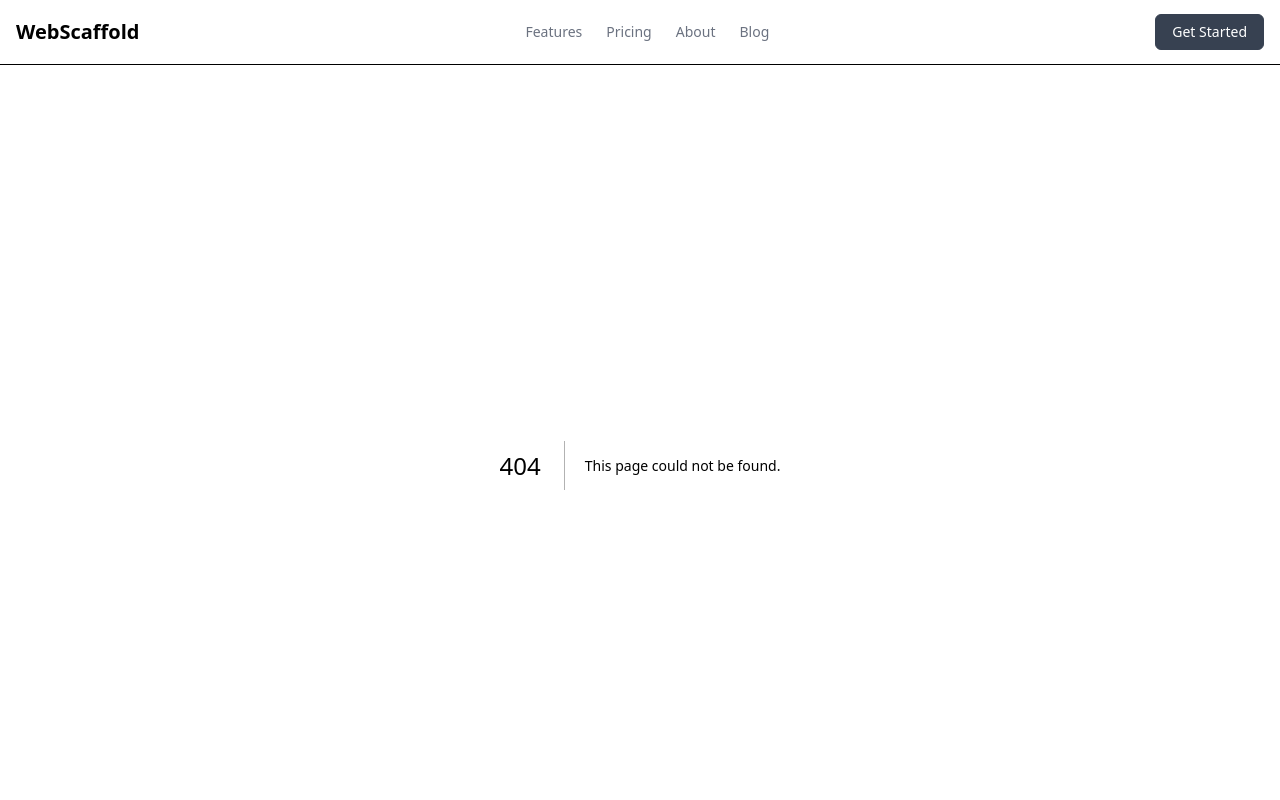
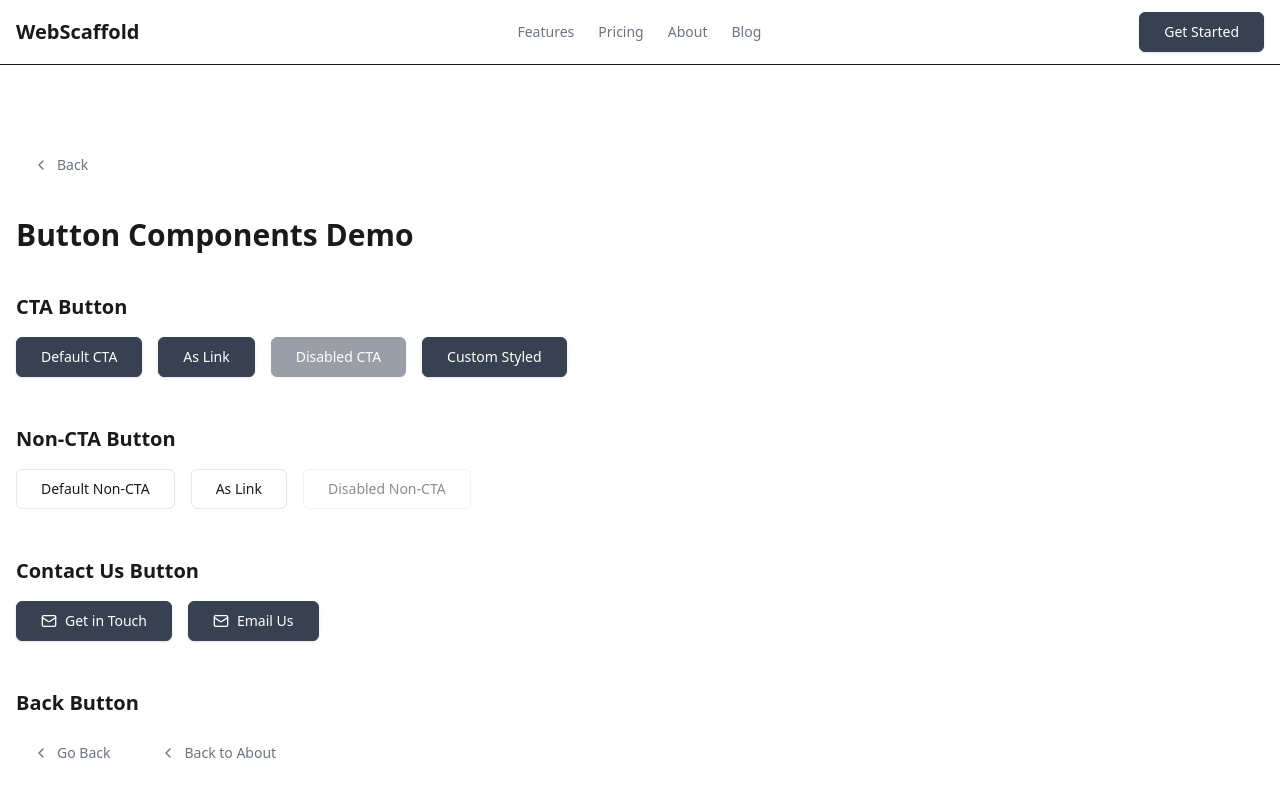
Before and after one commit to SohanShet/web-scaffold, a Next.js app: page /buttons in a window 1280 px wide. Before the commit this address had no page. Shown: the top 800 px of the page. Built offline with nearby package versions, Linux system fonts and the light colour scheme.

Commit message:
button components

```diff
--- /dev/null
+++ b/src/_components/BackButton.tsx
@@ -0,0 +1,49 @@
+import Link from 'next/link';
+import React from 'react';
+
+interface ButtonProps extends React.ButtonHTMLAttributes<HTMLButtonElement> {
+	href?: string;
+	children?: React.ReactNode;
+	className?: string;
+	target?: string;
+	rel?: string;
+}
+
+export function BackButton({ href, children, className = '', ...props }: ButtonProps) {
+	const baseStyles = "inline-flex h-10 items-center justify-center gap-2 rounded-md border border-transparent bg-transparent px-4 py-2 text-sm font-medium text-muted-foreground transition-all hover:text-foreground hover:bg-muted focus-visible:outline-none focus-visible:ring-1 focus-visible:ring-ring disabled:pointer-events-none disabled:opacity-50 active:scale-95";
+
+	const combinedClassName = `${baseStyles} ${className}`;
+
+	const content = (
+		<>
+			<svg
+				xmlns="http://www.w3.org/2000/svg"
+				width="16"
+				height="16"
+				viewBox="0 0 24 24"
+				fill="none"
+				stroke="currentColor"
+				strokeWidth="2"
+				strokeLinecap="round"
+				strokeLinejoin="round"
+			>
+				<path d="m15 18-6-6 6-6" />
+			</svg>
+			{children || "Back"}
+		</>
+	);
+
+	if (href) {
+		return (
+			<Link href={href} className={combinedClassName} {...(props as any)}>
+				{content}
+			</Link>
+		);
+	}
+
+	return (
+		<button className={combinedClassName} {...props}>
+			{content}
+		</button>
+	);
+}
--- /dev/null
+++ b/src/_components/CTAButton.tsx
@@ -0,0 +1,30 @@
+import Link from 'next/link';
+import React from 'react';
+
+interface ButtonProps extends React.ButtonHTMLAttributes<HTMLButtonElement> {
+	href?: string;
+	children: React.ReactNode;
+	className?: string;
+	target?: string;
+	rel?: string;
+}
+
+export function CTAButton({ href, children, className = '', ...props }: ButtonProps) {
+	const baseStyles = "inline-flex h-10 items-center justify-center rounded-md bg-primary px-6 py-2 text-sm font-medium text-primary-foreground border border-primary transition-all hover:bg-muted hover:text-foreground focus-visible:outline-none focus-visible:ring-1 focus-visible:ring-ring disabled:pointer-events-none disabled:opacity-50 active:scale-95 shadow-sm";
+
+	const combinedClassName = `${baseStyles} ${className}`;
+
+	if (href) {
+		return (
+			<Link href={href} className={combinedClassName} {...(props as any)}>
+				{children}
+			</Link>
+		);
+	}
+
+	return (
+		<button className={combinedClassName} {...props}>
+			{children}
+		</button>
+	);
+}
--- /dev/null
+++ b/src/_components/ContactUsButton.tsx
@@ -0,0 +1,50 @@
+import Link from 'next/link';
+import React from 'react';
+
+interface ButtonProps extends React.ButtonHTMLAttributes<HTMLButtonElement> {
+	href?: string;
+	children?: React.ReactNode;
+	className?: string;
+	target?: string;
+	rel?: string;
+}
+
+export function ContactUsButton({ href, children, className = '', ...props }: ButtonProps) {
+	const baseStyles = "inline-flex h-10 items-center justify-center gap-2 rounded-md bg-primary px-6 py-2 text-sm font-medium text-primary-foreground border border-primary transition-all hover:bg-muted hover:text-foreground focus-visible:outline-none focus-visible:ring-1 focus-visible:ring-ring disabled:pointer-events-none disabled:opacity-50 active:scale-95 shadow-sm";
+
+	const combinedClassName = `${baseStyles} ${className}`;
+
+	const content = (
+		<>
+			<svg
+				xmlns="http://www.w3.org/2000/svg"
+				width="16"
+				height="16"
+				viewBox="0 0 24 24"
+				fill="none"
+				stroke="currentColor"
+				strokeWidth="2"
+				strokeLinecap="round"
+				strokeLinejoin="round"
+			>
+				<rect width="20" height="16" x="2" y="4" rx="2" />
+				<path d="m22 7-8.97 5.7a1.94 1.94 0 0 1-2.06 0L2 7" />
+			</svg>
+			{children || "Contact Us"}
+		</>
+	);
+
+	if (href) {
+		return (
+			<Link href={href} className={combinedClassName} {...(props as any)}>
+				{content}
+			</Link>
+		);
+	}
+
+	return (
+		<button className={combinedClassName} {...props}>
+			{content}
+		</button>
+	);
+}
--- a/src/_components/Navbar.tsx
+++ b/src/_components/Navbar.tsx
@@ -4,6 +4,8 @@ import { useState } from 'react';
 import Link from 'next/link';
 import { usePathname } from 'next/navigation';
 import { NavbarContent } from '../_content/types';
+
+import { CTAButton } from './CTAButton';
 
 interface NavbarProps {
 	content: NavbarContent;
@@ -45,12 +47,9 @@ export function Navbar({ content }: NavbarProps) {
 
 				{/* CTA and Mobile Toggle */}
 				<div className="flex items-center gap-4">
-					<Link
-						href={content.cta.href}
-						className="hidden md:inline-flex h-9 items-center justify-center rounded-md bg-primary px-4 py-2 text-sm font-medium text-primary-foreground border border-primary transition-colors hover:bg-muted hover:text-foreground focus-visible:outline-none focus-visible:ring-1 focus-visible:ring-ring disabled:pointer-events-none disabled:opacity-50"
-					>
+					<CTAButton href={content.cta.href} className="hidden md:inline-flex h-9">
 						{content.cta.label}
-					</Link>
+					</CTAButton>
 
 					{/* Mobile Menu Trigger */}
 					<button
@@ -117,13 +116,13 @@ export function Navbar({ content }: NavbarProps) {
 							);
 						})}
 						<div className="pt-4 mt-2 border-t">
-							<Link
+							<CTAButton
 								href={content.cta.href}
-								className="flex h-10 items-center justify-center rounded-md bg-primary px-4 py-2 text-sm font-medium text-primary-foreground border border-primary transition-colors hover:bg-muted hover:text-foreground"
+								className="w-full"
 								onClick={() => setIsOpen(false)}
 							>
 								{content.cta.label}
-							</Link>
+							</CTAButton>
 						</div>
 					</div>
 				</div>
--- /dev/null
+++ b/src/_components/NonCTAButton.tsx
@@ -0,0 +1,30 @@
+import Link from 'next/link';
+import React from 'react';
+
+interface ButtonProps extends React.ButtonHTMLAttributes<HTMLButtonElement> {
+	href?: string;
+	children: React.ReactNode;
+	className?: string;
+	target?: string;
+	rel?: string;
+}
+
+export function NonCTAButton({ href, children, className = '', ...props }: ButtonProps) {
+	const baseStyles = "inline-flex h-10 items-center justify-center rounded-md border border-border bg-transparent px-6 py-2 text-sm font-medium text-foreground transition-all hover:bg-muted focus-visible:outline-none focus-visible:ring-1 focus-visible:ring-ring disabled:pointer-events-none disabled:opacity-50 active:scale-95";
+
+	const combinedClassName = `${baseStyles} ${className}`;
+
+	if (href) {
+		return (
+			<Link href={href} className={combinedClassName} {...(props as any)}>
+				{children}
+			</Link>
+		);
+	}
+
+	return (
+		<button className={combinedClassName} {...props}>
+			{children}
+		</button>
+	);
+}
--- /dev/null
+++ b/src/app/buttons/page.tsx
@@ -0,0 +1,51 @@
+import { CTAButton } from "@/_components/CTAButton";
+import { NonCTAButton } from "@/_components/NonCTAButton";
+import { ContactUsButton } from "@/_components/ContactUsButton";
+import { BackButton } from "@/_components/BackButton";
+
+export default function ButtonsDemo() {
+	return (
+		<div className="container mx-auto py-20 px-4">
+			<BackButton href="/" className="mb-8" />
+
+			<h1 className="text-3xl font-bold mb-10">Button Components Demo</h1>
+
+			<div className="grid gap-12">
+				<section>
+					<h2 className="text-xl font-semibold mb-4">CTA Button</h2>
+					<div className="flex flex-wrap gap-4 items-center">
+						<CTAButton>Default CTA</CTAButton>
+						<CTAButton href="/">As Link</CTAButton>
+						<CTAButton disabled>Disabled CTA</CTAButton>
+						<CTAButton className="bg-blue-600 border-blue-600 hover:text-blue-600">Custom Styled</CTAButton>
+					</div>
+				</section>
+
+				<section>
+					<h2 className="text-xl font-semibold mb-4">Non-CTA Button</h2>
+					<div className="flex flex-wrap gap-4 items-center">
+						<NonCTAButton>Default Non-CTA</NonCTAButton>
+						<NonCTAButton href="/">As Link</NonCTAButton>
+						<NonCTAButton disabled>Disabled Non-CTA</NonCTAButton>
+					</div>
+				</section>
+
+				<section>
+					<h2 className="text-xl font-semibold mb-4">Contact Us Button</h2>
+					<div className="flex flex-wrap gap-4 items-center">
+						<ContactUsButton>Get in Touch</ContactUsButton>
+						<ContactUsButton href="mailto:hello@example.com">Email Us</ContactUsButton>
+					</div>
+				</section>
+
+				<section>
+					<h2 className="text-xl font-semibold mb-4">Back Button</h2>
+					<div className="flex flex-wrap gap-4 items-center">
+						<BackButton>Go Back</BackButton>
+						<BackButton href="/about">Back to About</BackButton>
+					</div>
+				</section>
+			</div>
+		</div>
+	);
+}
--- a/src/app/page.tsx
+++ b/src/app/page.tsx
@@ -1,4 +1,6 @@
 import Image from "next/image";
+import { CTAButton } from "@/_components/CTAButton";
+import { NonCTAButton } from "@/_components/NonCTAButton";
 
 export default function Home() {
 	return (
@@ -34,11 +36,11 @@ export default function Home() {
 					</p>
 				</div>
 				<div className="flex flex-col gap-4 text-base font-medium sm:flex-row">
-					<a
-						className="flex h-12 w-full items-center justify-center gap-2 rounded-md bg-primary px-5 text-primary-foreground transition-colors hover:bg-primary/90 md:w-[158px] border border-border"
+					<CTAButton
 						href="https://vercel.com/new?utm_source=create-next-app&utm_medium=appdir-template-tw&utm_campaign=create-next-app"
 						target="_blank"
 						rel="noopener noreferrer"
+						className="w-full md:w-[158px] h-12 gap-2"
 					>
 						<Image
 							src="/vercel.svg"
@@ -48,15 +50,15 @@ export default function Home() {
 							className="invert"
 						/>
 						Deploy Now
-					</a>
-					<a
-						className="flex h-12 w-full items-center justify-center rounded-md border border-neutral-300 px-5 transition-colors hover:bg-muted md:w-[158px]"
+					</CTAButton>
+					<NonCTAButton
 						href="https://nextjs.org/docs?utm_source=create-next-app&utm_medium=appdir-template-tw&utm_campaign=create-next-app"
 						target="_blank"
 						rel="noopener noreferrer"
+						className="w-full md:w-[158px] h-12"
 					>
 						Documentation
-					</a>
+					</NonCTAButton>
 				</div>
 			</main>
 		</div>
```
